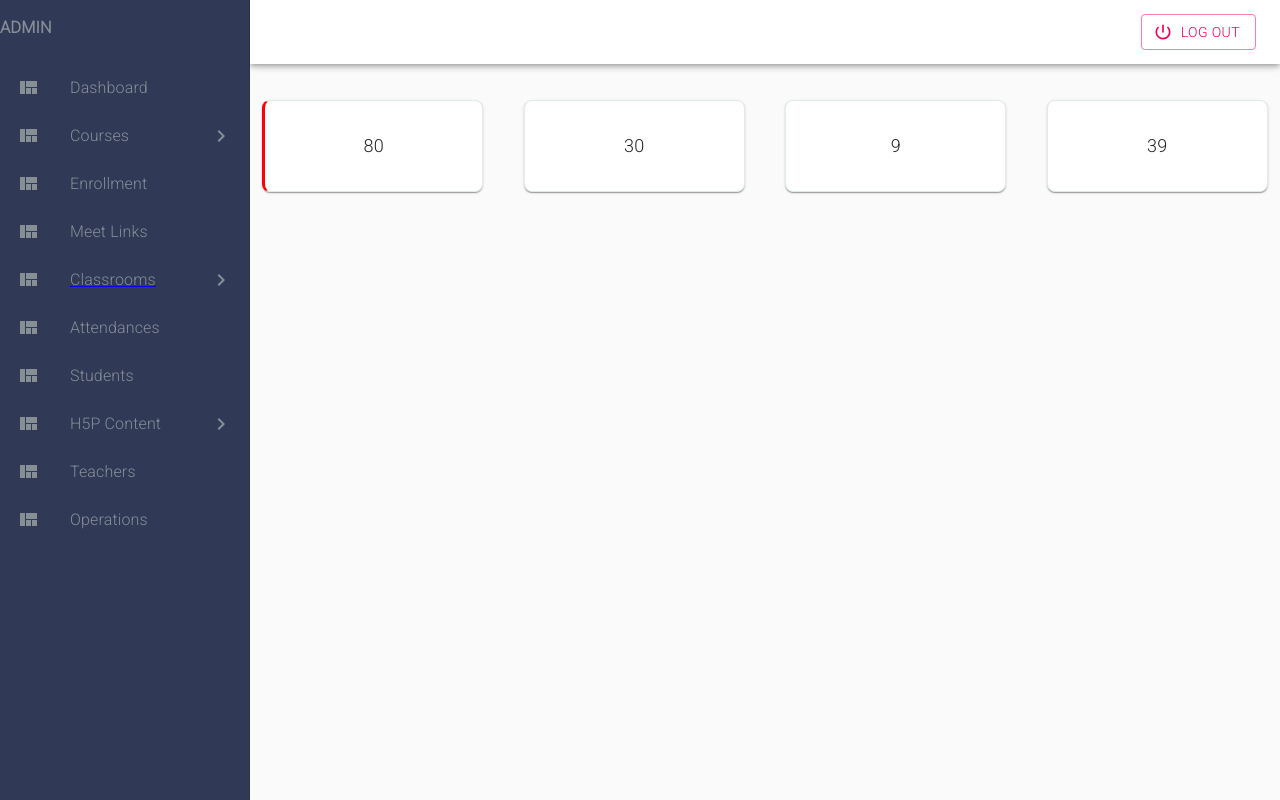
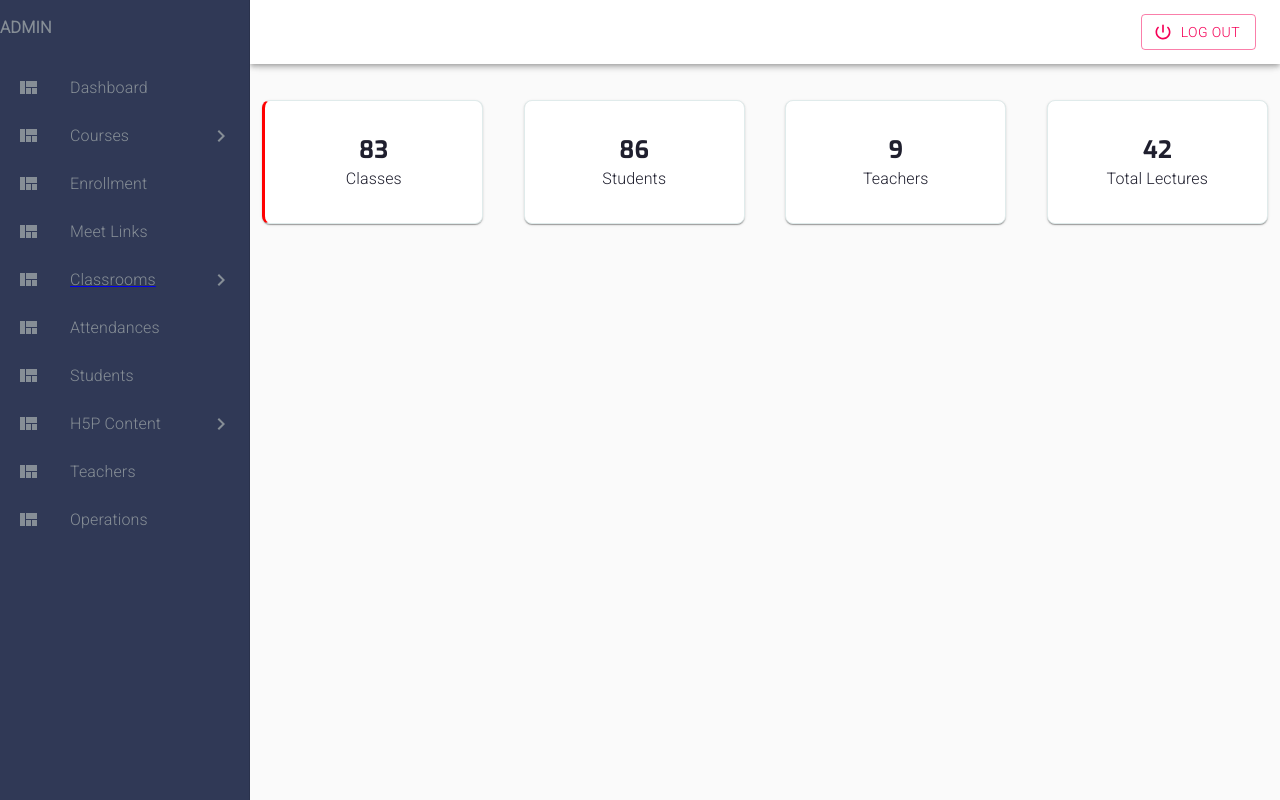
Before and after one commit to Tamdupagal/react, a React (Create React App) app in the folder adminclient/: page /Dashboard in a window 1280 px wide. Built offline with nearby package versions, Linux system fonts and the light colour scheme; a web font is replaced by a local one.

Commit message:
dashboard done

```diff
--- a/adminclient/src/Components/Dashboard/Dashboard.jsx
+++ b/adminclient/src/Components/Dashboard/Dashboard.jsx
@@ -2,6 +2,7 @@ import React from "react";
 import { Box, Container } from "@material-ui/core";
 import Button from "@material-ui/core/Button";
 import Paper from "@material-ui/core/Paper";
+import Typography from "@material-ui/core/Typography";
 
 import Grid from "@material-ui/core/Grid";
 import { makeStyles } from "@material-ui/core/styles";
@@ -39,6 +40,12 @@ const useStyles = makeStyles((theme) => ({
   divider: {
     marginTop: "2%",
   },
+  content: {
+    fontSize: "1.5rem",
+    // fontWeight: "bold",
+    fontFamily: "'Exo', sans-serif",
+    color: "#1f1f2e",
+  },
   //   paper1: {
   //     padding: theme.spacing(4),
   //     textAlign: "center",
@@ -68,16 +75,35 @@ const Dashboard = () => {
       </Container>
       <Grid className={classes.root} container spacing={2}>
         <Grid item xs={12} sm={6} md={3}>
-          <Paper className={classes.paper1}>80</Paper>
+          <Paper className={classes.paper1}>
+            <div className={classes.content}>
+              83
+              <Typography>Classes</Typography>
+            </div>
+          </Paper>
         </Grid>
         <Grid item xs={12} sm={6} md={3}>
-          <Paper className={classes.paper}>30</Paper>
+          <Paper className={classes.paper}>
+            <div className={classes.content}>
+              86
+              <Typography>Students</Typography>
+            </div>
+          </Paper>
         </Grid>
         <Grid item xs={12} sm={6} md={3}>
-          <Paper className={classes.paper}>9</Paper>
+          <Paper className={classes.paper}>
+            <div className={classes.content}>
+              9<Typography>Teachers</Typography>
+            </div>
+          </Paper>
         </Grid>
         <Grid item xs={12} sm={6} md={3}>
-          <Paper className={classes.paper}>39</Paper>
+          <Paper className={classes.paper}>
+            <div className={classes.content}>
+              42
+              <Typography>Total Lectures</Typography>
+            </div>
+          </Paper>
         </Grid>
       </Grid>
     </Box>
```
